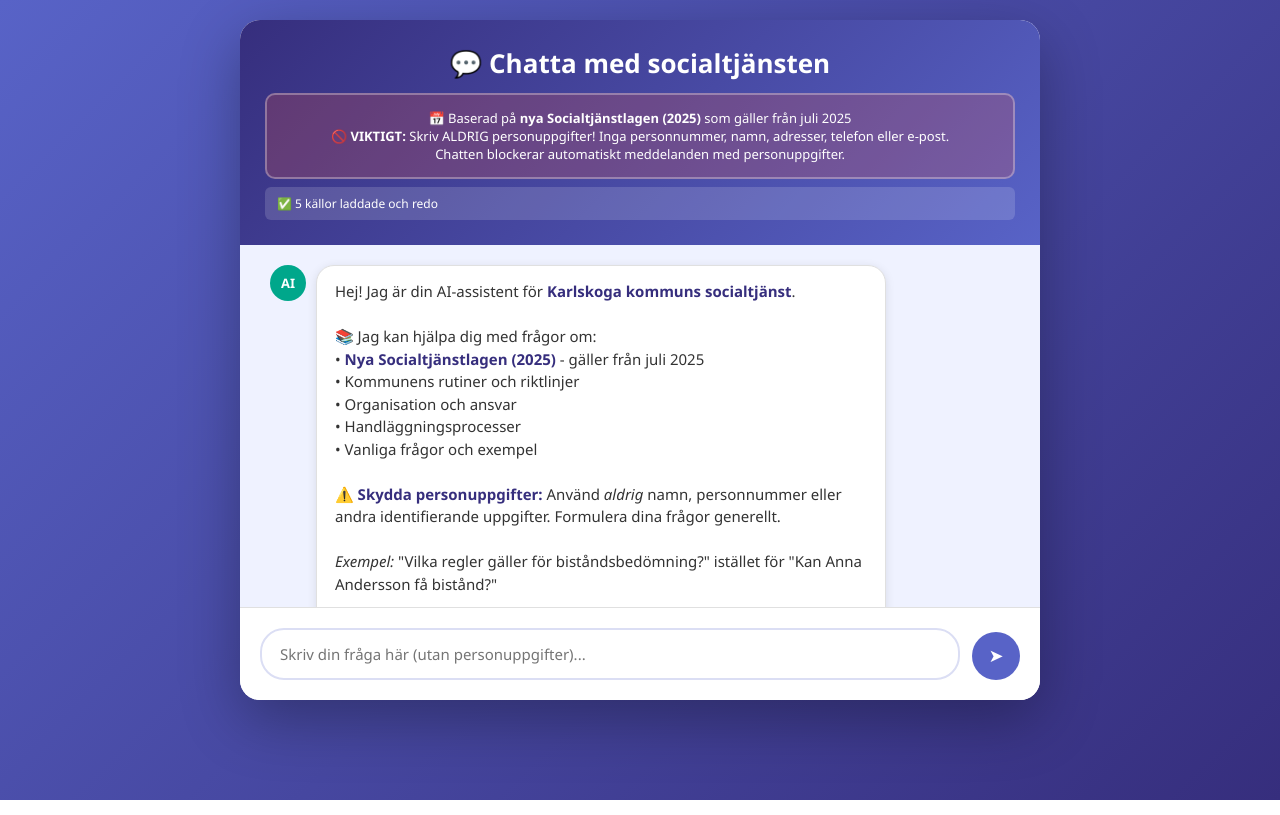
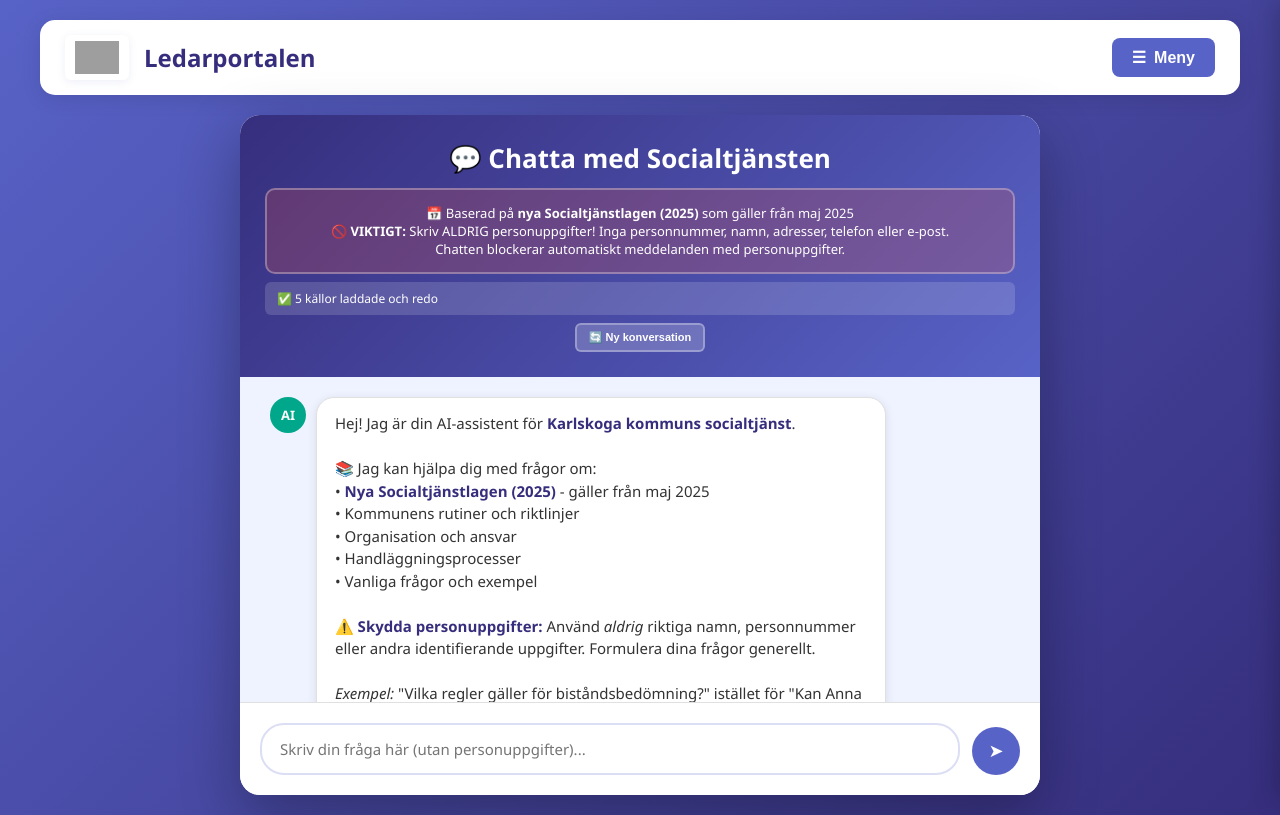
Before and after one commit to andersasplundberggren/chatta_med_soc, a website: page index.html in a window 1280 px wide. Drawn offline with Linux system fonts and the light colour scheme; no server answers; grey boxes are pictures that could not be loaded.

Commit message:
Update index.html

```diff
--- a/index.html
+++ b/index.html
@@ -3,7 +3,7 @@
 <head>
     <meta charset="UTF-8">
     <meta name="viewport" content="width=device-width, initial-scale=1.0">
-    <title>Chatta med socialtjänsten - Karlskoga kommun</title>
+    <title>Chatta med Socialtjänsten - Karlskoga kommun</title>
     <style>
         * { margin: 0; padding: 0; box-sizing: border-box; }
 
@@ -254,7 +254,7 @@
             margin-bottom: 5px;
         }
 
-        /* === FORMATERING FÖR LISTOR OCH TEXT (NYTT!) === */
+        /* Formatering för listor och text */
         .message-content ul {
             margin: 12px 0;
             padding-left: 20px;
@@ -284,7 +284,6 @@
         .message-content p {
             margin: 10px 0;
         }
-        /* === SLUT PÅ NYTT === */
 
         .input-container {
             padding: 20px;
@@ -444,6 +443,24 @@
             text-align: left;
         }
 
+        .clear-history-btn {
+            background: rgba(255, 255, 255, 0.2);
+            color: white;
+            border: 2px solid rgba(255, 255, 255, 0.3);
+            padding: 6px 12px;
+            border-radius: 6px;
+            font-size: 11px;
+            margin-top: 8px;
+            cursor: pointer;
+            transition: all 0.3s ease;
+            font-weight: 600;
+        }
+
+        .clear-history-btn:hover {
+            background: rgba(255, 255, 255, 0.3);
+            transform: scale(1.05);
+        }
+
         @media (max-width: 768px) {
             .global-header { padding: 15px 20px; }
             .logo { height: 35px; }
@@ -470,20 +487,53 @@
         }
     </style>
 </head>
+<body>
+    <nav class="global-header">
+        <div class="logo-section">
+            <img src="https://karlskoga.se/images/18.17cf90041722ce1749b5e/1640015633047/Karlskoga_liggande.png" alt="Karlskoga kommun" class="logo">
+            <a href="https://andersasplundberggren.github.io/ledarportalen/" class="logo-text">Ledarportalen</a>
+        </div>
+        <button class="menu-toggle" onclick="toggleSidebar()">
+            <span>☰</span>
+            <span>Meny</span>
+        </button>
+    </nav>
 
-    <!-- SLUT PÅ HEADER OCH SIDEBAR -->
+    <div class="sidebar-overlay" id="sidebarOverlay" onclick="toggleSidebar()"></div>
+
+    <aside class="sidebar" id="sidebar">
+        <div class="sidebar-header">
+            <h3>Ledarportalen</h3>
+            <button class="close-btn" onclick="toggleSidebar()">✕</button>
+        </div>
+        <nav>
+            <ul>
+                <li><a href="https://andersasplundberggren.github.io/ledarportalen/"><span>🏠</span><span>Hem</span></a></li>
+                <li><a href="https://andersasplundberggren.github.io/ledarportalen/chat.html"><span>💬</span><span>AI Chatt</span></a></li>
+                <li><a href="https://andersasplundberggren.github.io/ledarportalen/arshjul.html"><span>📅</span><span>Årshjul</span></a></li>
+                <li><a href="https://andersasplundberggren.github.io/ledarportalen/samtal.html"><span>👥</span><span>Medarbetarsamtal</span></a></li>
+                <li><a href="https://andersasplundberggren.github.io/ledarportalen/forbered.html"><span>📋</span><span>Förbered samtal</span></a></li>
+                <li><a href="https://andersasplundberggren.github.io/ledarportalen/kompetens.html"><span>🎓</span><span>Kompetens</span></a></li>
+                <li><a href="https://andersasplundberggren.github.io/ledarportalen/recruitment.html"><span>🔍</span><span>Rekrytering</span></a></li>
+                <li><a href="https://andersasplundberggren.github.io/ledarportalen/kommunikation.html"><span>📢</span><span>Kommunikation</span></a></li>
+            </ul>
+        </nav>
+    </aside>
 
     <div class="container">
         <div class="header">
-            <h1>💬 Chatta med socialtjänsten</h1>
+            <h1>💬 Chatta med Socialtjänsten</h1>
             <p class="warning">
-                📅 Baserad på <strong>nya Socialtjänstlagen (2025)</strong> som gäller från juli 2025<br>
+                📅 Baserad på <strong>nya Socialtjänstlagen (2025)</strong> som gäller från maj 2025<br>
                 🚫 <strong>VIKTIGT:</strong> Skriv ALDRIG personuppgifter! Inga personnummer, namn, adresser, telefon eller e-post.<br>
                 Chatten blockerar automatiskt meddelanden med personuppgifter.
             </p>
             <div class="sources-status" id="sourcesStatus">
                 📚 Laddar kunskapskällor...
             </div>
+            <button class="clear-history-btn" onclick="clearHistory()" title="Börja ny konversation">
+                🔄 Ny konversation
+            </button>
         </div>
 
         <div id="chat-container" class="chat-container">
@@ -492,12 +542,12 @@
                 <div class="message-content">
                     Hej! Jag är din AI-assistent för <strong>Karlskoga kommuns socialtjänst</strong>.<br><br>
                     📚 Jag kan hjälpa dig med frågor om:<br>
-                    • <strong>Nya Socialtjänstlagen (2025)</strong> - gäller från juli 2025<br>
+                    • <strong>Nya Socialtjänstlagen (2025)</strong> - gäller från maj 2025<br>
                     • Kommunens rutiner och riktlinjer<br>
                     • Organisation och ansvar<br>
                     • Handläggningsprocesser<br>
                     • Vanliga frågor och exempel<br><br>
-                    <strong>⚠️ Skydda personuppgifter:</strong> Använd <em>aldrig</em> namn, personnummer eller andra identifierande uppgifter. Formulera dina frågor generellt.<br><br>
+                    <strong>⚠️ Skydda personuppgifter:</strong> Använd <em>aldrig</em> riktiga namn, personnummer eller andra identifierande uppgifter. Formulera dina frågor generellt.<br><br>
                     <em>Exempel:</em> "Vilka regler gäller för biståndsbedömning?" istället för "Kan Anna Andersson få bistånd?"<br><br>
                     Vad vill du veta?
                 </div>
@@ -531,6 +581,7 @@
         let sourceConfig = null;
         let isLoading = false;
         let hasDetectedPII = false;
+        let conversationHistory = []; // NYTT - Sparar hela konversationen
 
         // === UTÖKAD PII-DETEKTION (Frontend - Första försvarslinjen) ===
         const PII_PATTERNS = {
@@ -617,6 +668,23 @@
             }
         }
 
+        // === RENSA HISTORIK (NYTT) ===
+        function clearHistory() {
+            if (confirm('Vill du börja en ny konversation? Tidigare meddelanden kommer inte längre att kommas ihåg.')) {
+                conversationHistory = [];
+                sessionStorage.removeItem('chatHistory');
+                console.log('✓ Konversationshistorik rensad');
+
+                // Visa bekräftelse
+                const statusElement = document.getElementById('sourcesStatus');
+                const originalText = statusElement.textContent;
+                statusElement.textContent = '✅ Ny konversation startad';
+                setTimeout(() => {
+                    statusElement.textContent = originalText;
+                }, 2000);
+            }
+        }
+
         // === LADDA KÄLLOR ===
         async function loadSourceConfig() {
             try {
@@ -642,7 +710,6 @@
             let totalLoaded = 0;
             let totalFiles = 0;
 
-            // Räkna totalt antal filer
             for (const category of sourceConfig.sources) {
                 totalFiles += category.files.length;
             }
@@ -650,7 +717,6 @@
             console.log(`📚 Laddar ${totalFiles} källor...`);
             updateSourcesStatus(`Laddar ${totalFiles} källor...`);
 
-            // Ladda alla filer
             for (const category of sourceConfig.sources) {
                 console.log(`\n📂 Kategori: ${category.category}`);
 
@@ -726,7 +792,7 @@
             loadingDiv.innerHTML = `
                 <div class="message-avatar">AI</div>
                 <div class="loading">
-                    <span>🤔 genererar svar...</span>
+                    <span>🤔 Genererar svar...</span>
                     <div class="loading-dots">
                         <span></span>
                         <span></span>
@@ -743,7 +809,7 @@
             if (loading) loading.remove();
         }
 
-        // === SKICKA MEDDELANDE ===
+        // === SKICKA MEDDELANDE (UPPDATERAD MED MINNE) ===
         async function sendMessage() {
             if (isLoading) return;
 
@@ -767,8 +833,13 @@
             document.getElementById('send-button').disabled = true;
             addLoadingMessage();
 
+            // NYTT - Lägg till användarens meddelande i historiken
+            conversationHistory.push({
+                role: 'user',
+                content: message
+            });
+
             try {
-                // Förbered källor att skicka
                 const sourcesToSend = {};
                 for (const [name, source] of Object.entries(allSources)) {
                     sourcesToSend[name] = source.content;
@@ -779,7 +850,8 @@
                     headers: { 'Content-Type': 'application/json' },
                     body: JSON.stringify({
                         message: message,
-                        sources: sourcesToSend
+                        sources: sourcesToSend,
+                        conversationHistory: conversationHistory  // NYTT - Skicka historiken
                     })
                 });
 
@@ -794,6 +866,8 @@
                         if (messages.length > 1) {
                             messages[messages.length - 1].remove();
                         }
+                        // Ta bort från historiken också
+                        conversationHistory.pop();
                         addMessage('⚠️ Av säkerhetsskäl kunde ditt meddelande inte behandlas. Kontrollera att du inte inkluderat några personuppgifter och försök igen.', false);
                     } else {
                         throw new Error(`Backend-fel: ${response.status}`);
@@ -803,7 +877,15 @@
 
                 const data = await response.json();
 
-                // Identifiera vilka källor som användes (baserat på innehåll i svaret)
+                // NYTT - Lägg till AI:ns svar i historiken
+                conversationHistory.push({
+                    role: 'assistant',
+                    content: data.response
+                });
+
+                // NYTT - Spara historiken i sessionStorage
+                sessionStorage.setItem('chatHistory', JSON.stringify(conversationHistory));
+
                 const usedSources = Object.keys(allSources).filter(sourceName => {
                     const lowerMessage = message.toLowerCase();
                     const lowerResponse = data.response.toLowerCase();
@@ -816,6 +898,7 @@
             } catch (error) {
                 removeLoadingMessage();
                 console.error('Fel:', error);
+                conversationHistory.pop(); // Ta bort från historiken vid fel
                 addMessage('😔 Något gick fel med anslutningen. Kontrollera din internetanslutning och försök igen.', false);
             } finally {
                 isLoading = false;
@@ -861,11 +944,16 @@
         window.addEventListener('load', async () => {
             console.log('🚀 Startar applikation...');
 
-            // Ladda konfiguration först
+            // NYTT - Ladda sparad historik från sessionStorage
+            const savedHistory = sessionStorage.getItem('chatHistory');
+            if (savedHistory) {
+                conversationHistory = JSON.parse(savedHistory);
+                console.log('📜 Laddade tidigare konversation:', conversationHistory.length, 'meddelanden');
+            }
+
             const configLoaded = await loadSourceConfig();
 
             if (configLoaded) {
-                // Ladda alla källor
                 allSources = await loadAllSources();
                 console.log('📊 Källor redo:', Object.keys(allSources).length);
             } else {
```
